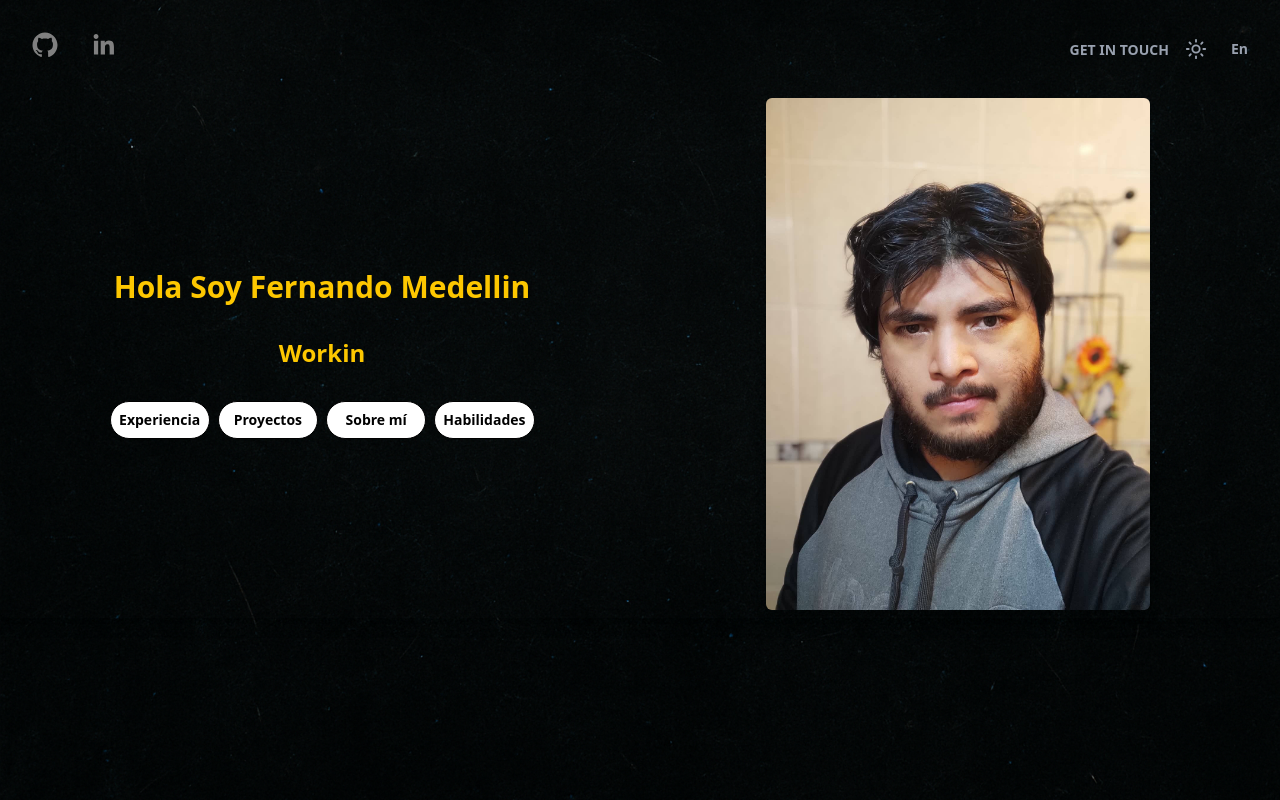
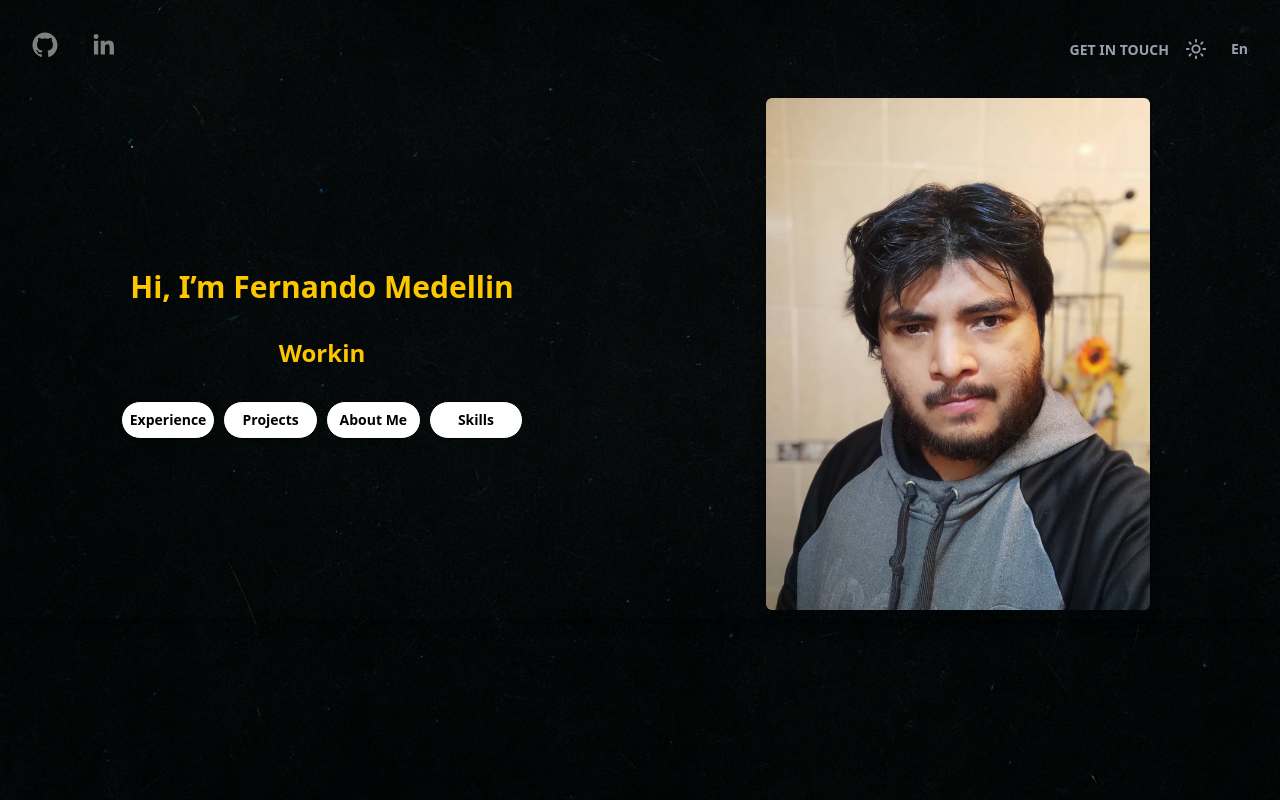
Before and after one commit to fer0o/portfolio, a Next.js app: page / in a window 1280 px wide. Built offline with nearby package versions, Linux system fonts and the light colour scheme.

Commit message:
cambio de idioma en el Hero y ahora esta separada en model y services

```diff
--- a/src/Components/Hero.tsx
+++ b/src/Components/Hero.tsx
@@ -4,25 +4,24 @@ import React from 'react'
 import { useTypewriter } from 'react-simple-typewriter'
 import HeroButton from './botones/HeroButtons'
 import { useGlobalContext } from '@/context/GlobalContext'
+import { heroTextMockData } from '@/services/heroTextMockData'
 
 const Hero: React.FC = () => {
-  const { darkMode } = useGlobalContext()
+  const { darkMode, language } = useGlobalContext()
+  // Obtener los datos del hero según el idioma
+  const { greeting, typewriterText, buttons } = heroTextMockData[language as keyof typeof heroTextMockData]
 
   const [text] = useTypewriter({
-    words: [
-      'Web Designer',
-      'Working to convert me in Fullstack',
-      'Eat, Sleep, Code, Repeat!',
-      'Learning React'
-    ],
+    words:
+      typewriterText,
     loop: true,
     delaySpeed: 3000,
     typeSpeed: 80,
     deleteSpeed: 80
   })
 
-  const handleClickButton = () => {
-    console.log(`Button clicked!`)
+  const handleClickButton = (label: string) => {
+    console.log(`Button clicked: ${label}`)
   }
 
   return (
@@ -35,7 +34,7 @@ const Hero: React.FC = () => {
               darkMode ? 'text-yellow-400' : 'text-blue-800'
             }`}
           >
-            Hola Soy Fernando Medellin
+            {greeting}
           </h1>
         </div>
 
@@ -52,10 +51,13 @@ const Hero: React.FC = () => {
 
         {/* grid de los botones */}
         <div className='grid md:grid-rows-1 grid-cols-2 md:grid-cols-2 lg:grid-cols-4 gap-2'>
-          <HeroButton label='Experiencia' onClick={handleClickButton} />
-          <HeroButton label='Proyectos' onClick={handleClickButton} />
-          <HeroButton label='Sobre mí' onClick={handleClickButton} />
-          <HeroButton label='Habilidades' onClick={handleClickButton} />
+          {buttons.map((label: string) => (
+            <HeroButton
+              key={label}
+              label={label}
+              onClick={() => handleClickButton(label)}
+            />
+          ))}
         </div>
       </div>
 
--- /dev/null
+++ b/src/models/heroText.ts
@@ -0,0 +1,9 @@
+export interface HeroTextType {
+    greeting: string;
+    typewriterText: string[];
+    buttons: string[];
+}
+export type HeroTextData ={
+    es: HeroTextType;
+    en: HeroTextType;
+}
--- /dev/null
+++ b/src/services/heroTextMockData.ts
@@ -0,0 +1,23 @@
+import { HeroTextData } from "@/models/heroText";
+export const heroTextMockData: HeroTextData = {
+  es: {
+    greeting: 'Hola Soy Fernando Medellin',
+    typewriterText: [
+      'Diseñador Web',
+      'Trabajando para convertirme en Fullstack',
+      'Come, Duerme, Programa, Repite!',
+      'Aprendiendo React'
+    ],
+    buttons: ['Experiencia', 'Proyectos', 'Sobre mí', 'Habilidades']
+  },
+  en: {
+    greeting: 'Hi, I’m Fernando Medellin',
+    typewriterText: [
+      'Web Designer',
+      'Working to become Fullstack',
+      'Eat, Sleep, Code, Repeat!',
+      'Learning React'
+    ],
+    buttons: ['Experience', 'Projects', 'About Me', 'Skills']
+  }
+};
```
